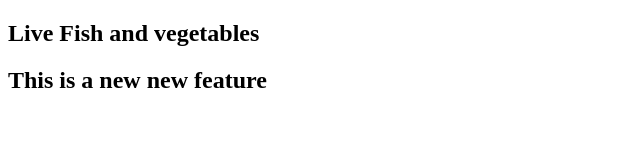
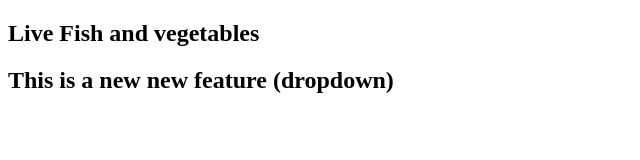
Before and after one commit to tanbirJibon202/green-grocey-mart, a plain HTML site: page index.html in a window 1280 px wide. Shown: the whole page, without its empty margins (0-640 px from the left). Drawn offline with Linux system fonts and the light colour scheme.

```diff
--- a/index.html
+++ b/index.html
@@ -7,6 +7,6 @@
 </head>
 <body>
     <h2>Live Fish and vegetables</h2>
-    <h2>This is a new new feature</h2>
+    <h2>This is a new new feature (dropdown)</h2>
 </body>
 </html>
```
